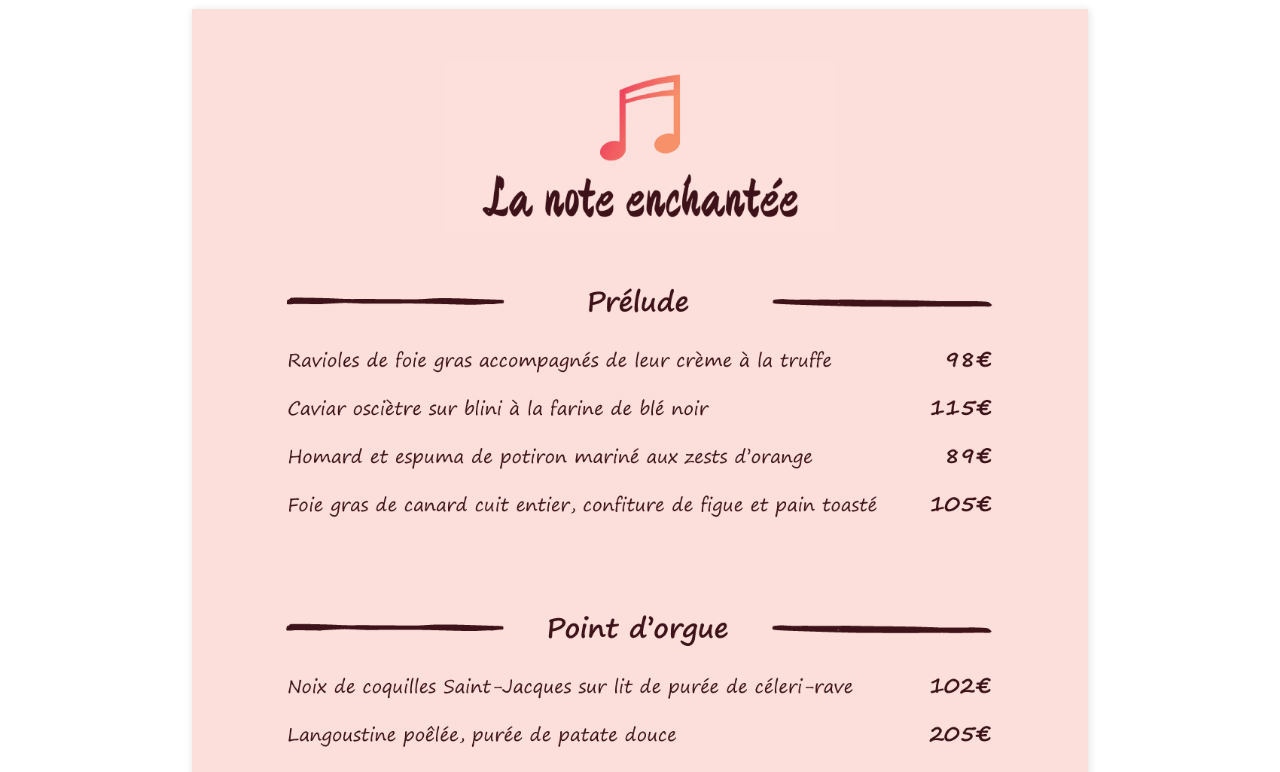
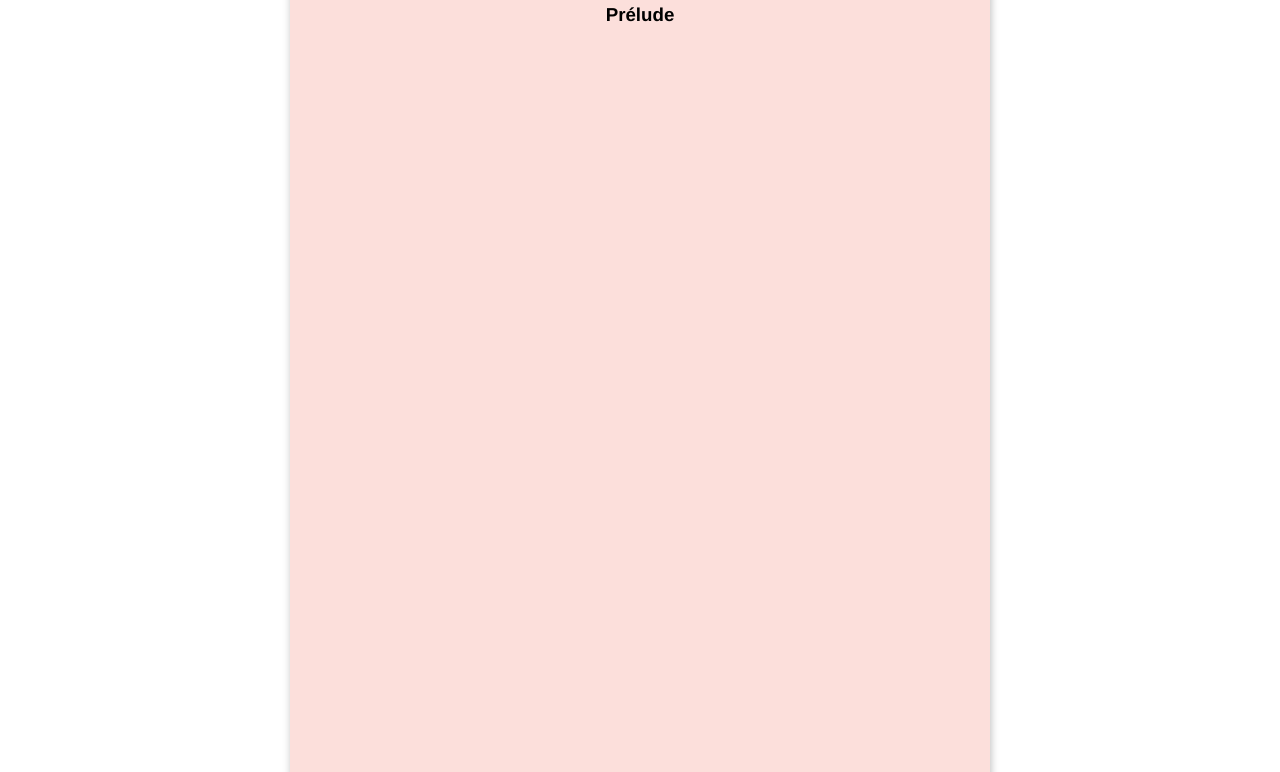
Before and after one commit to annesoflouret/Projet-3, a plain HTML site: page menu1.html in a window 1280 px wide. Shown: the part 225-997 px from the top of the page. Drawn offline with Linux system fonts and the light colour scheme.

Commit message:
background and flex box menu

```diff
--- a/menu1.html
+++ b/menu1.html
@@ -14,7 +14,11 @@
         </section>
         <section id="test">
             <div id="menu-title">La note enchantée</div>
-                <img id="menu-full" src="menu-1.png"  alt="menu 1" />
+            <article>
+                <h3>
+                    <p> Prélude </p>
+                </h3>
+            </article>
         </section>
         <footer id=bottom-bar>
             <p><a class="btn" href="mentions-légales.html">Mentions Légales</a></p>
--- a/style.css
+++ b/style.css
@@ -213,3 +213,21 @@ figure, p
   	-webkit-box-shadow: 1px 1px 8px #E0E0E0;
   	box-shadow: 1px 1px 8px #E0E0E0;
 }
+
+article
+{
+  background: #FCDFDB;
+  width: 700px;
+  height: 1000px;
+  box-sizing: border-box;
+  box-shadow: 1px 1px 8px #BDBDBD;
+}
+
+h3
+{
+
+  display: flex;
+  text-align: center;
+  flex-direction: column;
+  justify-content: center;
+}
```
